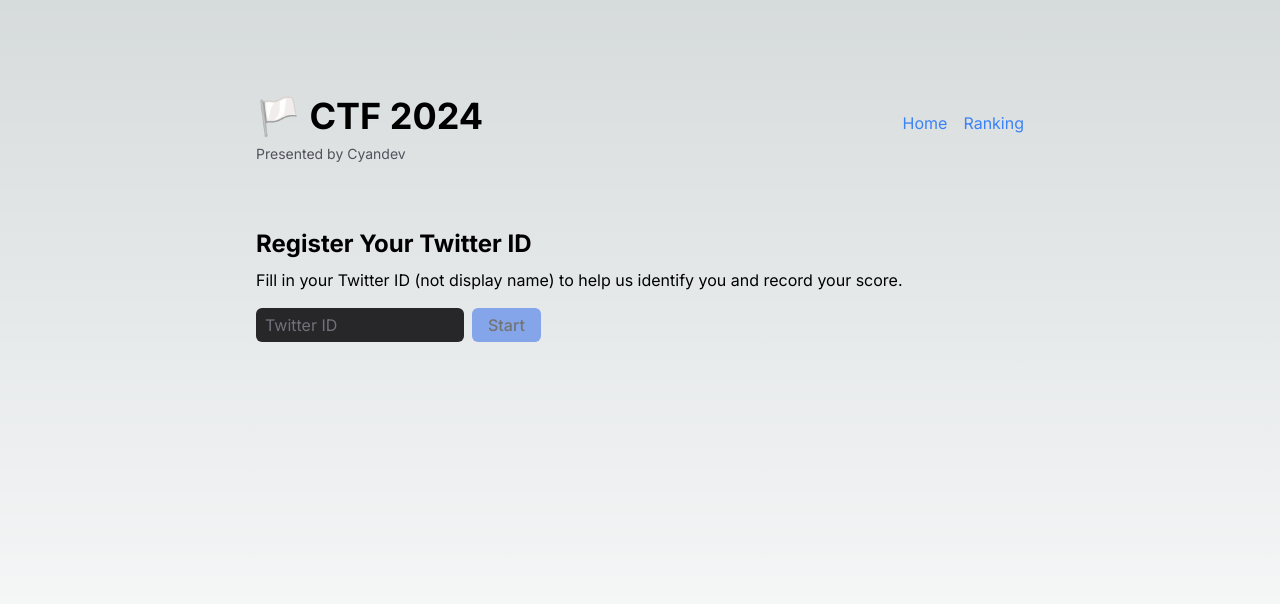
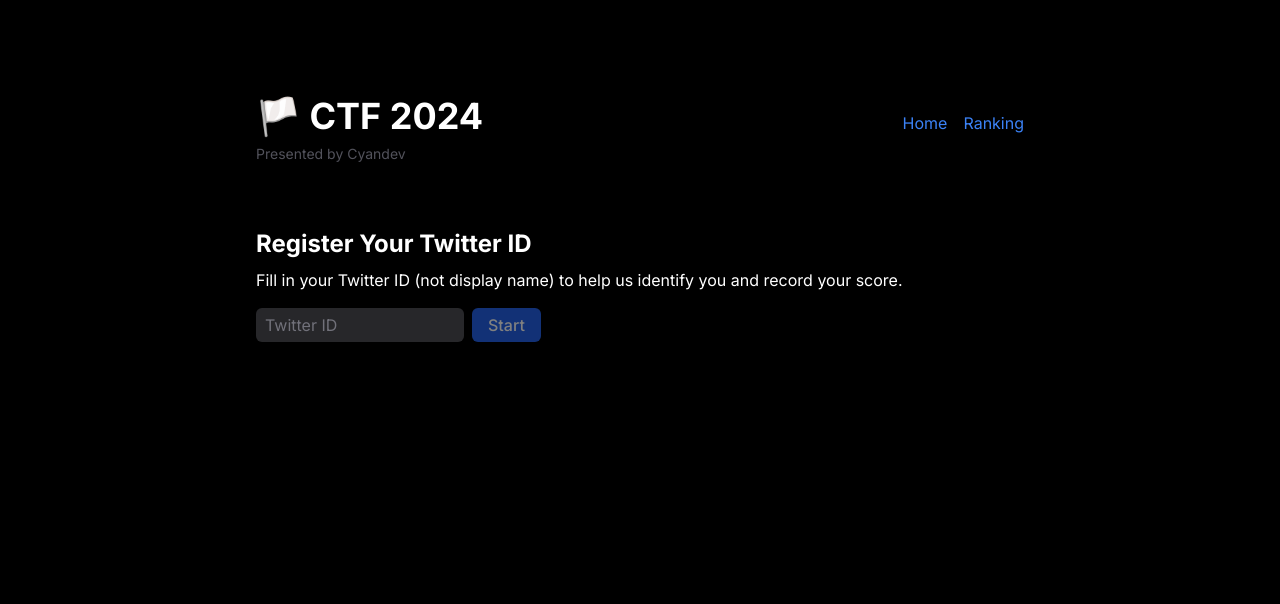
Before and after one commit to unixzii/ctf-2024, a Next.js app: page / in a window 1280 px wide. Shown: the top 604 px of the page. Built offline with nearby package versions, Linux system fonts and the light colour scheme.

Commit message:
Fix style

```diff
--- a/src/app/globals.css
+++ b/src/app/globals.css
@@ -2,26 +2,7 @@
 @tailwind components;
 @tailwind utilities;
 
-:root {
-  --foreground-rgb: 0, 0, 0;
-  --background-start-rgb: 214, 219, 220;
-  --background-end-rgb: 255, 255, 255;
+body {
+  color: #fff;
+  background: #000;
 }
-
-@media (prefers-color-scheme: dark) {
-  :root {
-    --foreground-rgb: 255, 255, 255;
-    --background-start-rgb: 0, 0, 0;
-    --background-end-rgb: 0, 0, 0;
-  }
-}
-
-body {
-  color: rgb(var(--foreground-rgb));
-  background: linear-gradient(
-      to bottom,
-      transparent,
-      rgb(var(--background-end-rgb))
-    )
-    rgb(var(--background-start-rgb));
-}
```
